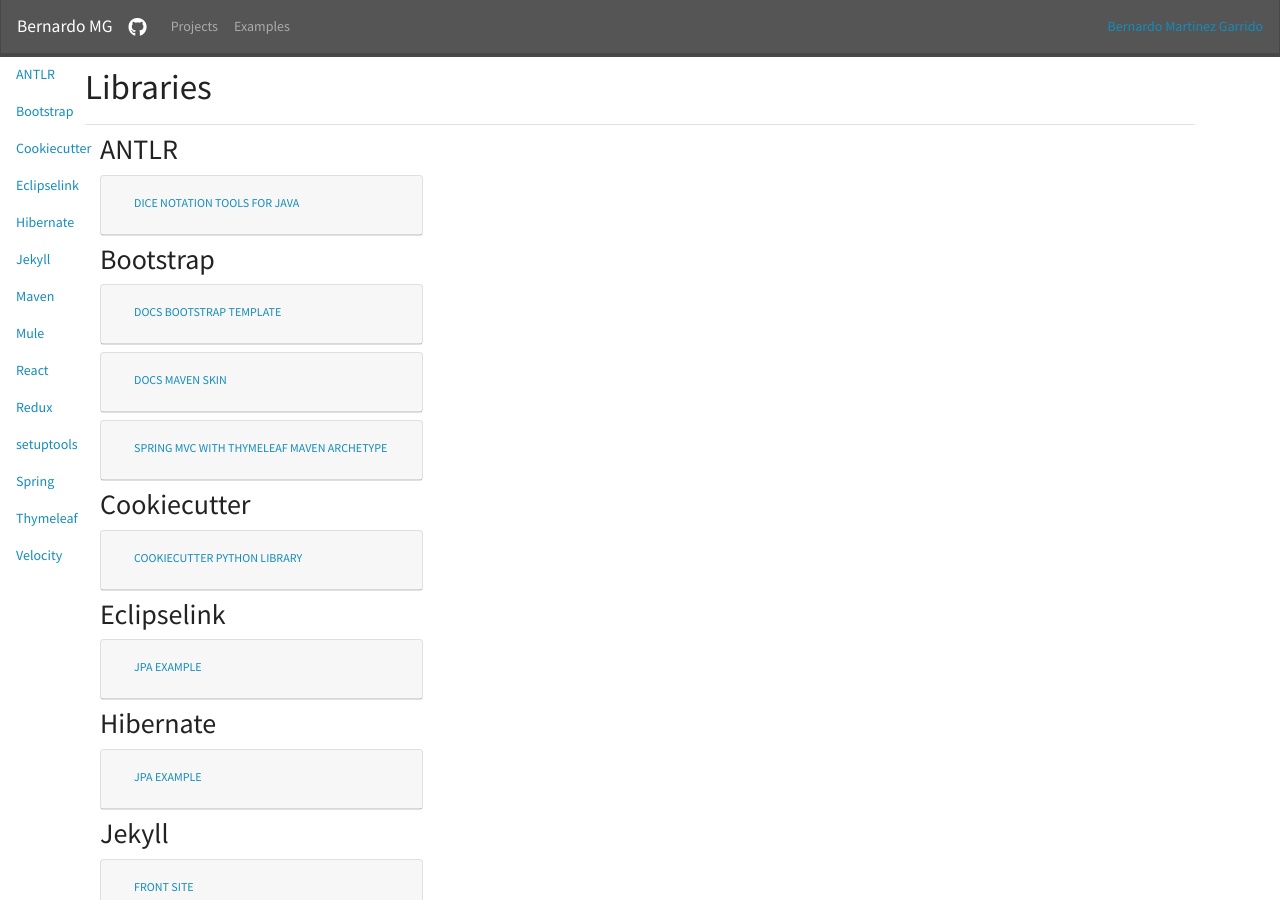
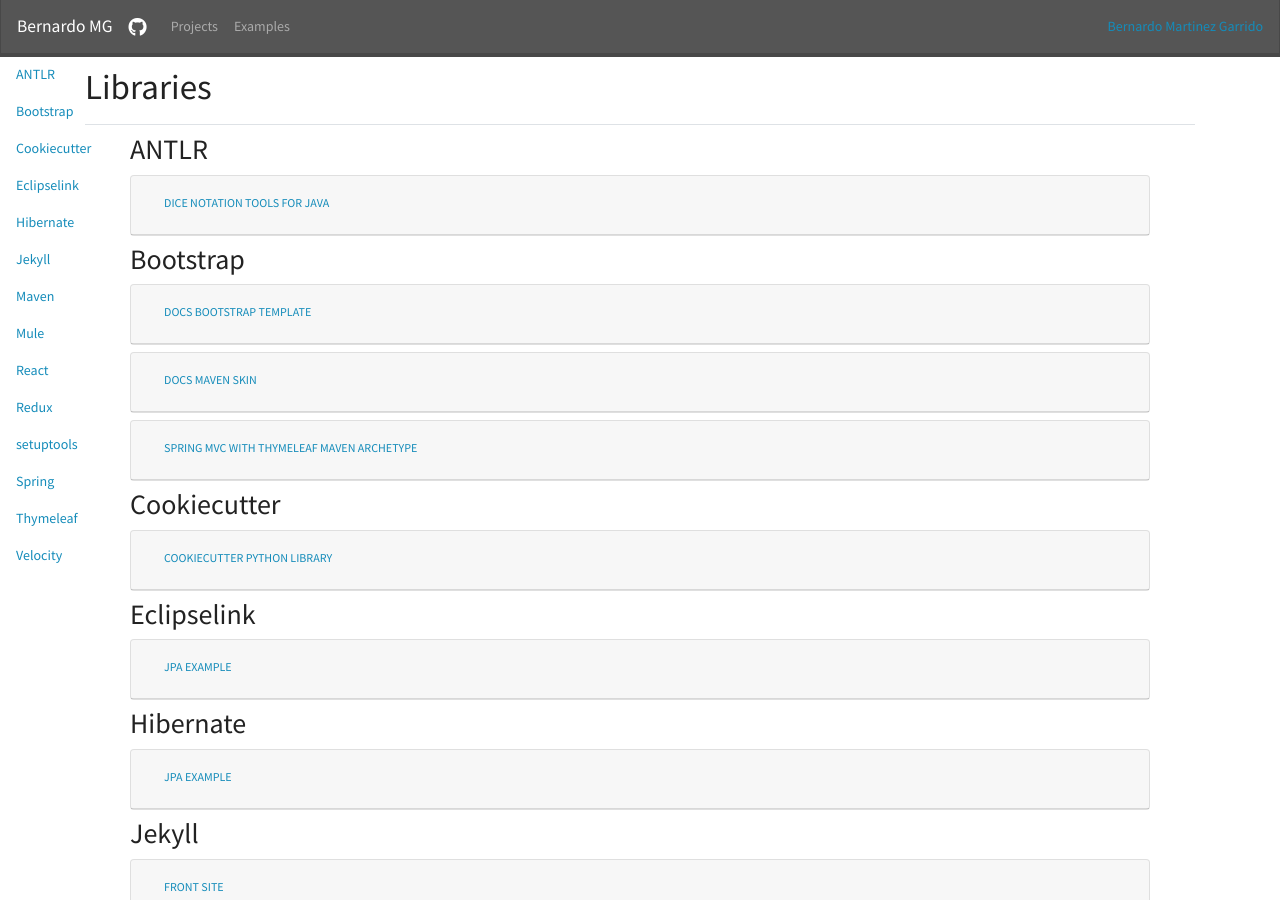
Before and after one commit to Bernardo-MG/front-site, a Jekyll site: the page built from libraries.md, in a window 1280 px wide and 900 px high. Built offline with Jekyll 4.4.1, drawn with Linux system fonts in a browser that asks for light colours; nearby versions of some CDN libraries; a script that is not in the unit is left out.

Commit message:
Fixed layout

```diff
--- a/_layouts/tags.html
+++ b/_layouts/tags.html
@@ -13,8 +13,9 @@ layout: page
 {%- endfor -%}
 {% assign tags = tags | sort_natural %}
 
-<div class="d-flex">
-   <nav class="sidenav d-sm-none d-md-block">
+<div class="container">
+   <div  class="col-2 d-none d-sm-block">
+      <nav class="sidenav">
          <ul class="nav flex-column">
             {%- for tag in tags -%}
             <li class="nav-item">
@@ -23,8 +24,9 @@ layout: page
             {%- endfor -%}
          </ul>
       </nav>
+   </div>
 
-   <div>
+   <div class="col">
       {%- for tag in tags -%}
       <section id="{{ tag | downcase | slugize }}">
          <h2>{{ tag }}</h2>
```
Lines whose indentation alone changed are shown as unchanged.
